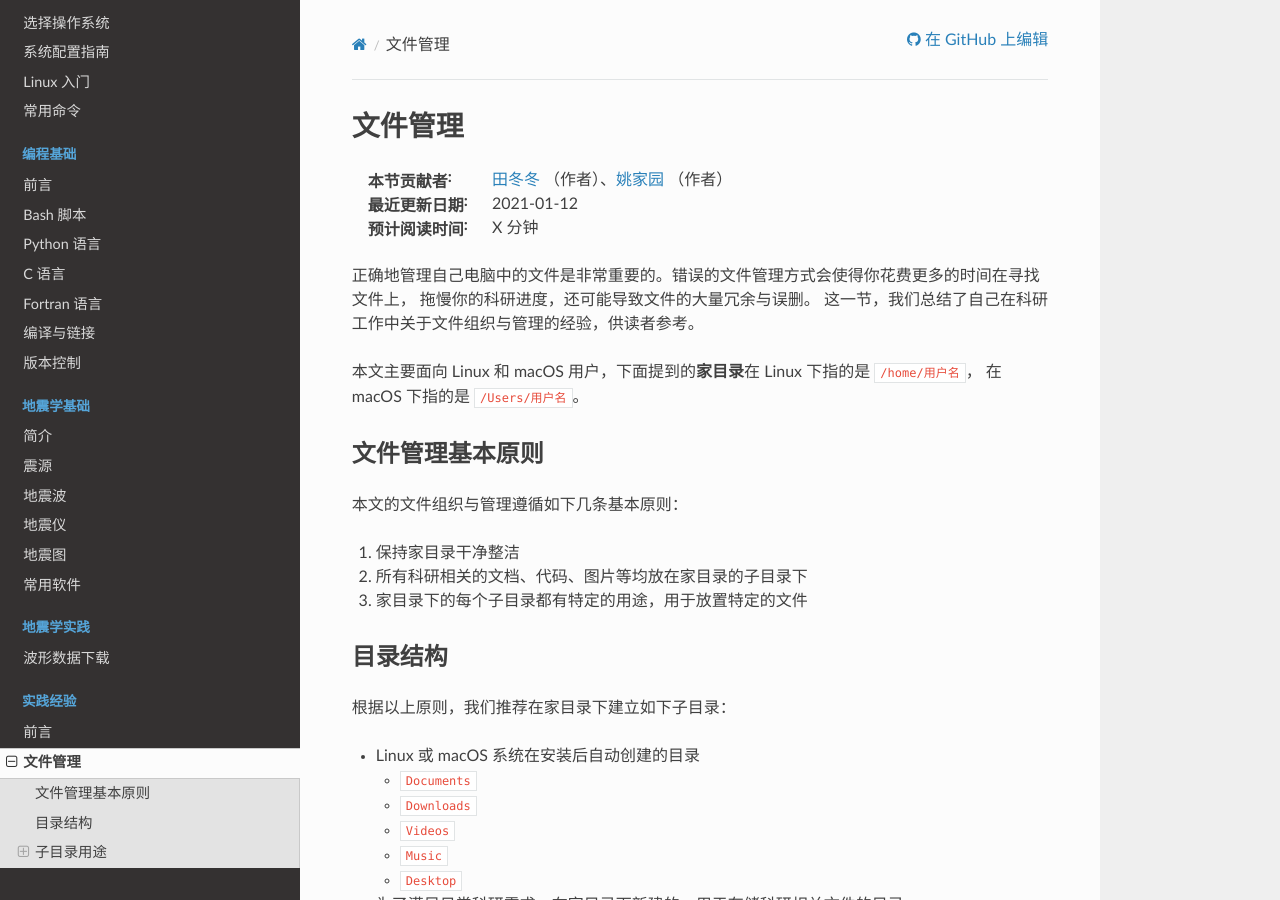
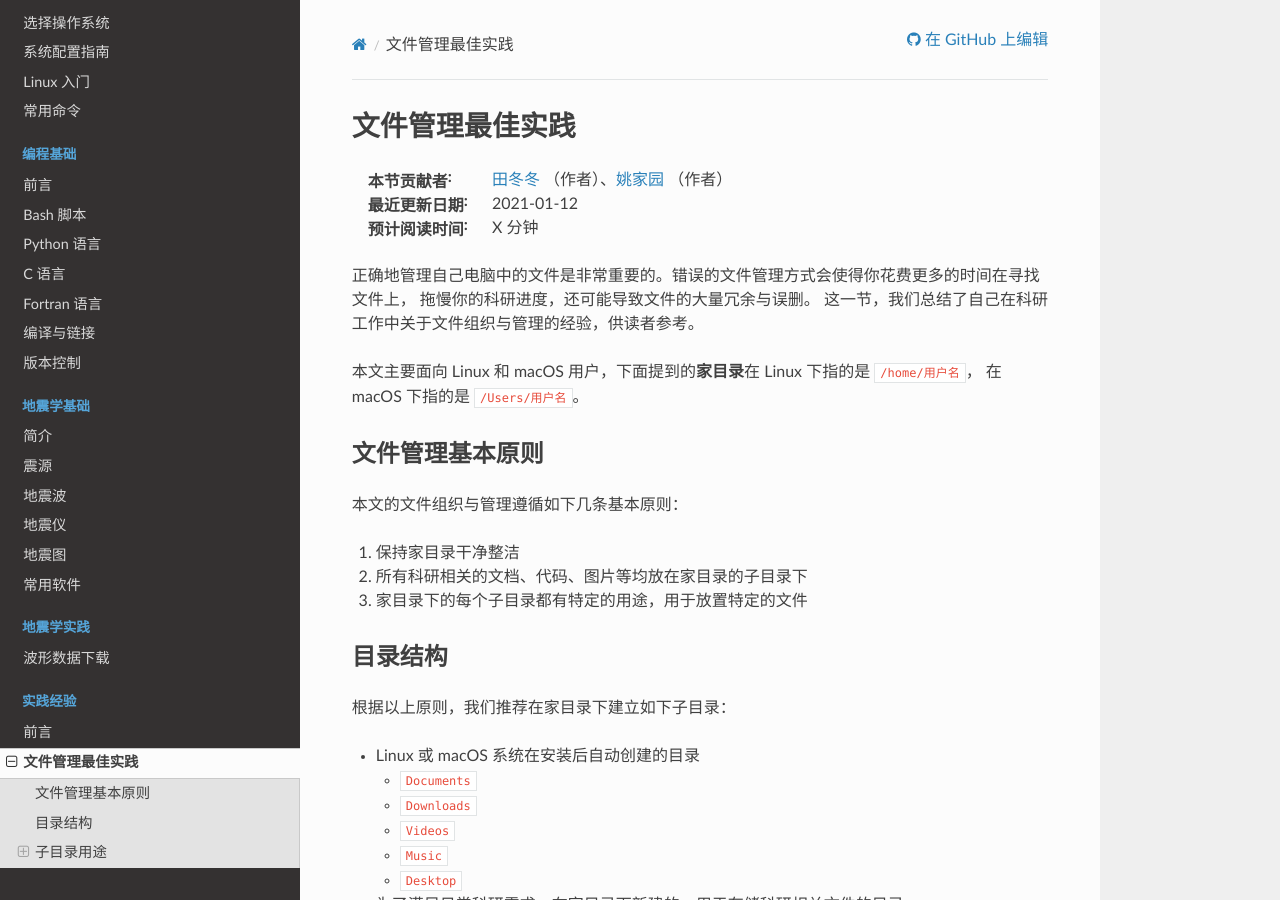
Before and after one commit to seismo-learn/seismology101, a Sphinx documentation site: the page built from source/best-practices/file-organization.rst, in a window 1280 px wide and 900 px high. Built offline with Sphinx 7.4.7 and the Read the Docs theme 2.0.0, drawn with Linux system fonts in a browser that asks for light colours.

Commit message:
Fix title

```diff
--- a/source/best-practices/file-organization.rst
+++ b/source/best-practices/file-organization.rst
@@ -1,5 +1,5 @@
-文件管理
-========
+文件管理最佳实践
+================
 
 :本节贡献者: `田冬冬 <https://me.seisman.info>`__ （作者）、`姚家园 <https://github.com/core-man>`__ （作者）
 :最近更新日期: 2021-01-12
```
